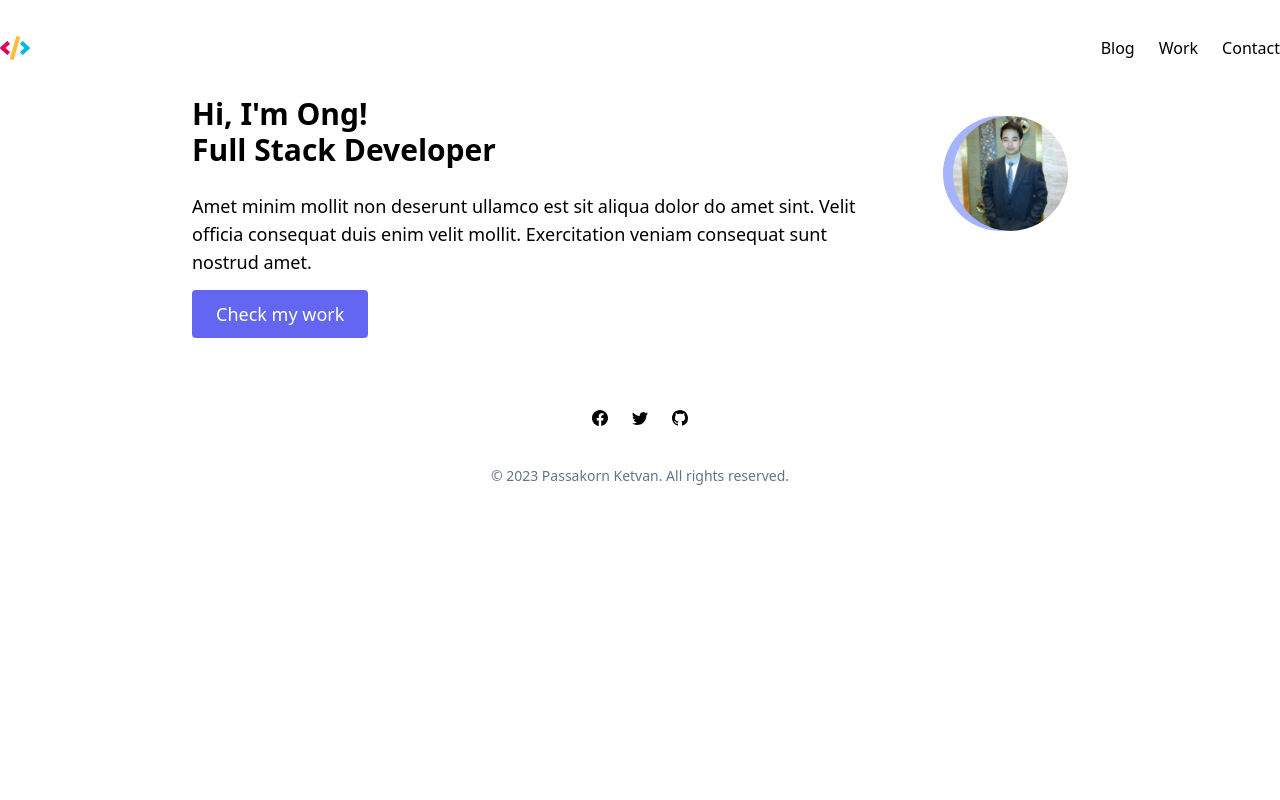
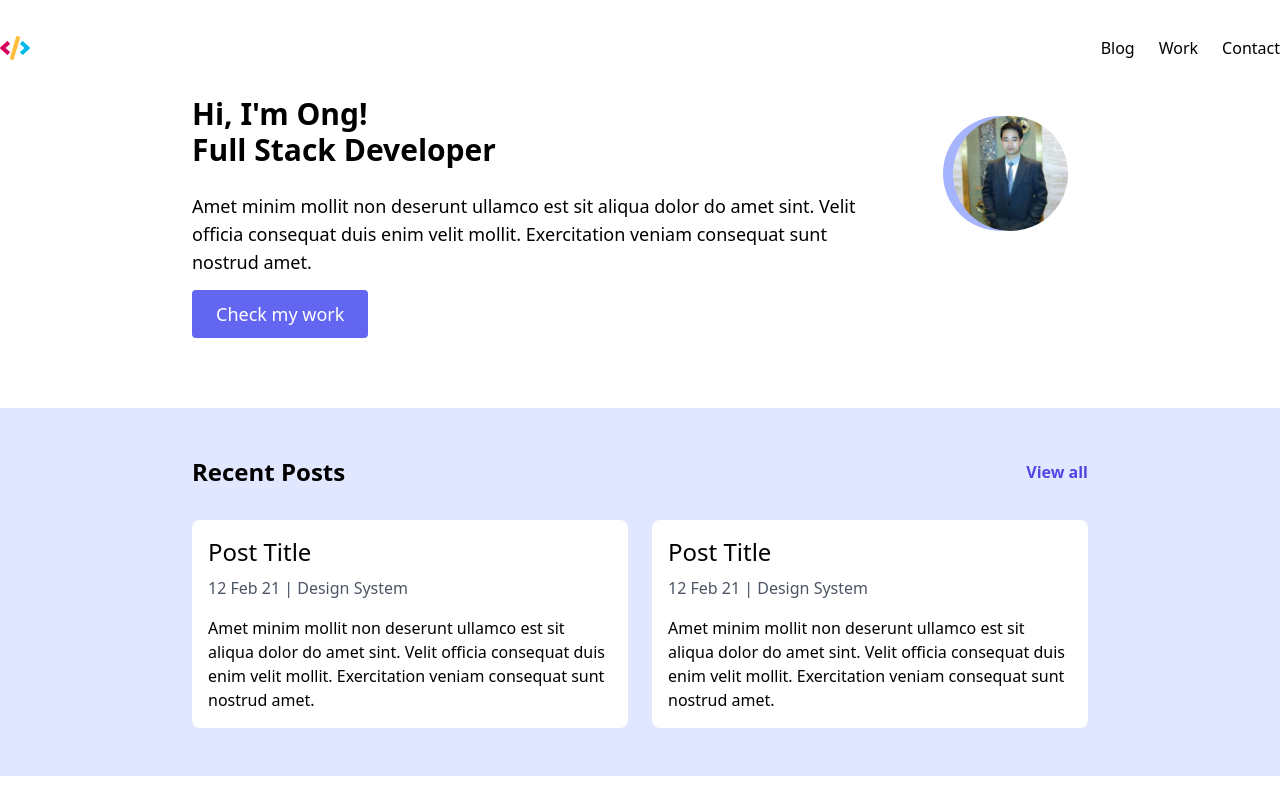
Before and after one commit to MochaDecoder/Portfolio, a Next.js app: page / in a window 1280 px wide. Shown: the top 800 px of the page. Built offline with nearby package versions, Linux system fonts and the light colour scheme.

Commit message:
feat(posts):add posts, post, sectionHeader comp.

```diff
--- /dev/null
+++ b/app/components/posts/post.tsx
@@ -0,0 +1,15 @@
+export default function Post() {
+  return (
+    <article className="bg-white p-4 rounded-lg">
+      <h3 className="text-2xl mb-2 font-medium">Post Title</h3>
+      <span className="text-gray-600 mb-4 block">
+        <date>12 Feb 21</date> | Design System
+      </span>
+      <p>
+        Amet minim mollit non deserunt ullamco est sit aliqua dolor do amet
+        sint. Velit officia consequat duis enim velit mollit. Exercitation
+        veniam consequat sunt nostrud amet.
+      </p>
+    </article>
+  );
+}
--- /dev/null
+++ b/app/components/posts/posts.tsx
@@ -0,0 +1,16 @@
+import Post from "./post";
+import SectionHeader from "../sectionHeader";
+
+export default function Posts() {
+  return (
+    <section className='bg-indigo-100 px-6'>
+      <div className='max-w-4xl mx-auto py-12'>
+        <SectionHeader title="Recent Posts" href="#" />
+        <div className="grid grid-cols-2 gap-6">
+          <Post />
+          <Post />
+        </div>
+      </div>
+    </section>
+  );
+}
--- /dev/null
+++ b/app/components/sectionHeader.tsx
@@ -0,0 +1,8 @@
+export default function SectionHeader({ title, href }: { title: string, href: string }) {
+  return (
+    <div className="flex justify-between items-center mb-8">
+      <h2 className="text-2xl font-bold">{title}</h2>
+      <a className="text-indigo-600 font-bold" href={href}>View all</a>
+    </div>
+  );
+}
--- a/app/page.tsx
+++ b/app/page.tsx
@@ -1,10 +1,12 @@
 import Image from "next/image";
 import Introduction from "./components/introduction";
+import Posts from "./components/posts/posts";
 
 export default function Home() {
   return (
-    <>
+    <section className="flex flex-col gap-20">
       <Introduction />
-    </>
+      <Posts />
+    </section>
   )
 }
```
